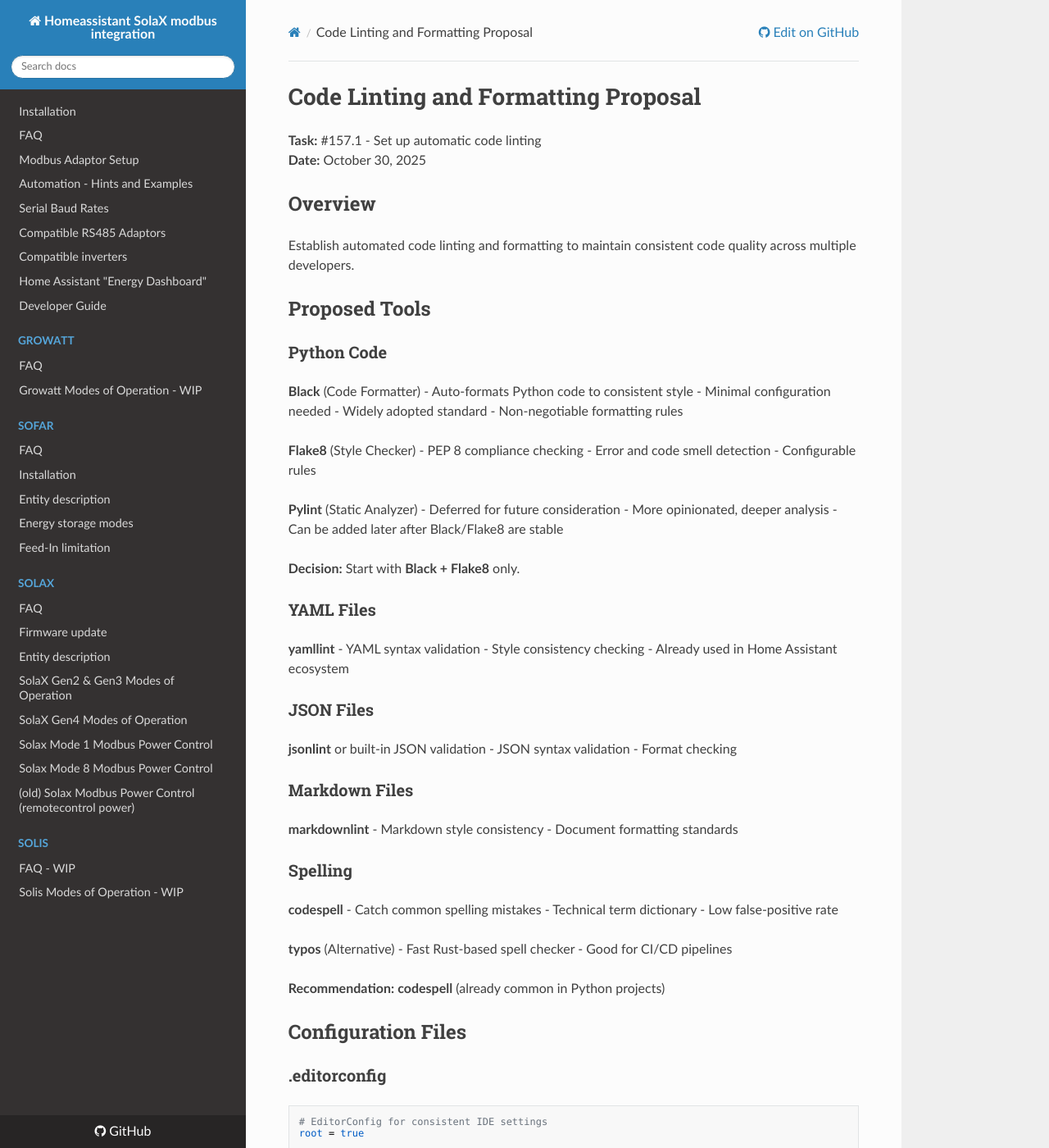
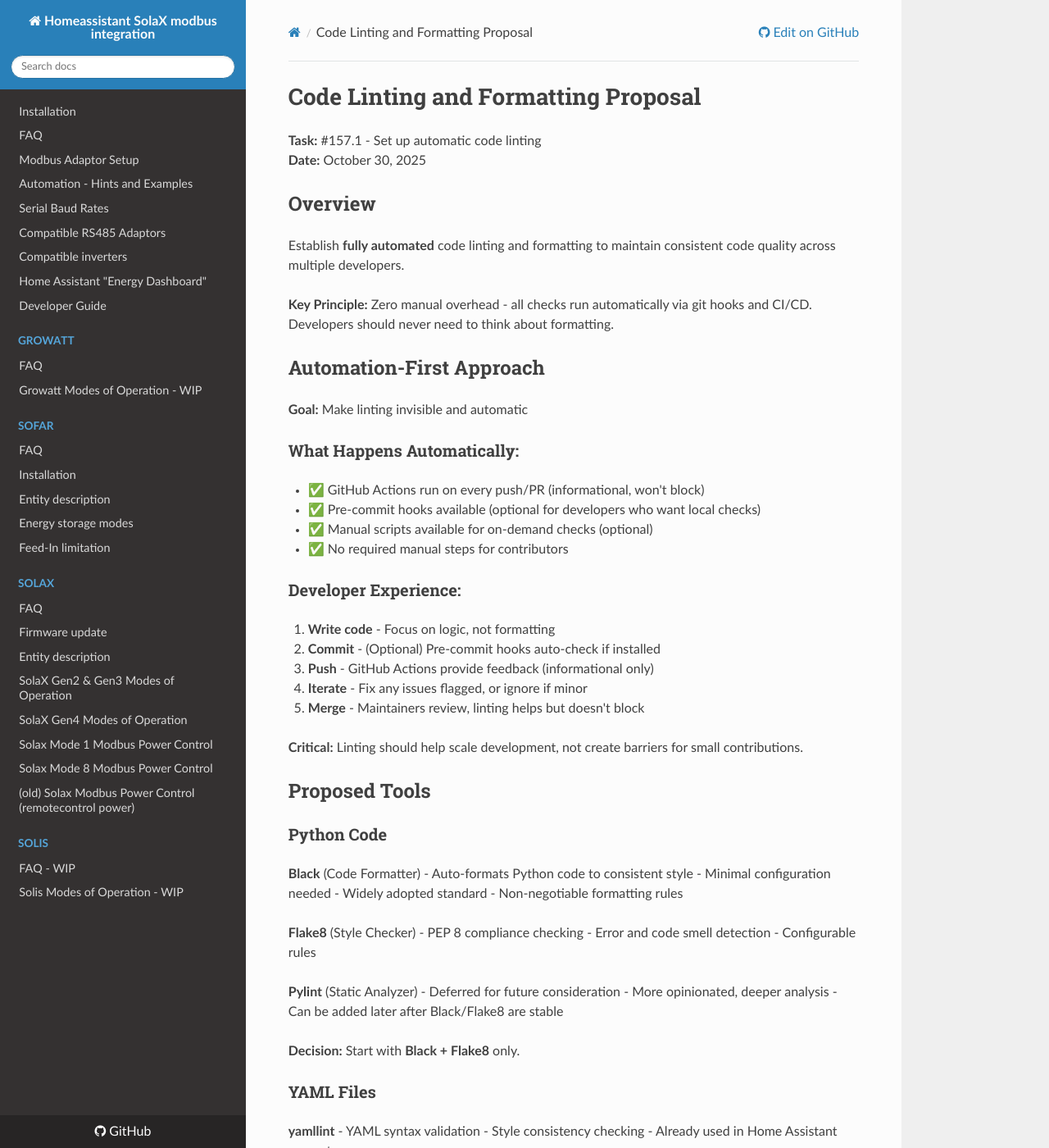
Before and after one commit to wills106/homeassistant-solax-modbus, an MkDocs documentation site: the page built from docs/developer/linting-proposal.md, in a window 1280 px wide and 1400 px high. Shown: the whole window at 82% size. Built offline with MkDocs 1.6.1, drawn with Linux system fonts in a browser that asks for light colours; nearby versions of some CDN libraries; some of the changed text lies outside the part shown.

Commit message:
Update linting proposal based on feedback: 180 char line length, emphasize automation
Incorporated feedback from @infradom (PR #1701):

Line length changes:
- Changed from 120 to 180 characters across all tools
- Preserves current code readability
- Respects existing long lines (some 180+ chars in __init__.py)

Automation emphasis:
- Added 'Automation-First Approach' section
- Emphasized zero manual overhead
- Clarified optional nature of all manual tools
- GitHub Actions informational only (won't block)
- Pre-commit hooks optional
- Focus: Help scale development, not create barriers

Key principles:
- Developers focus on logic, not formatting
- Automated checks provide feedback
- Won't block small contributions
- Minimal overhead for trivial corrections

Addresses @infradom's concerns about line length and overhead.

```diff
--- a/docs/developer/linting-proposal.md
+++ b/docs/developer/linting-proposal.md
@@ -5,7 +5,28 @@
 
 ## Overview
 
-Establish automated code linting and formatting to maintain consistent code quality across multiple developers.
+Establish **fully automated** code linting and formatting to maintain consistent code quality across multiple developers.
+
+**Key Principle:** Zero manual overhead - all checks run automatically via git hooks and CI/CD. Developers should never need to think about formatting.
+
+## Automation-First Approach
+
+**Goal:** Make linting invisible and automatic
+
+### What Happens Automatically:
+- ✅ GitHub Actions run on every push/PR (informational, won't block)
+- ✅ Pre-commit hooks available (optional for developers who want local checks)
+- ✅ Manual scripts available for on-demand checks (optional)
+- ✅ No required manual steps for contributors
+
+### Developer Experience:
+1. **Write code** - Focus on logic, not formatting
+2. **Commit** - (Optional) Pre-commit hooks auto-check if installed
+3. **Push** - GitHub Actions provide feedback (informational only)
+4. **Iterate** - Fix any issues flagged, or ignore if minor
+5. **Merge** - Maintainers review, linting helps but doesn't block
+
+**Critical:** Linting should help scale development, not create barriers for small contributions.
 
 ## Proposed Tools
 
@@ -320,17 +341,19 @@ echo "💡 Run ./scripts/lint.sh to verify"
 
 ## Implementation Plan
 
-### Phase 1: Setup and Configuration
+### Phase 1: Setup and Configuration (Fully Automated)
 1. Add `.editorconfig`
-2. Add `pyproject.toml` (Black config, line-length=120)
-3. Add `.flake8` (lenient configuration)
-4. Add `.yamllint`
+2. Add `pyproject.toml` (Black config, line-length=180)
+3. Add `.flake8` (lenient configuration, line-length=180)
+4. Add `.yamllint` (line-length=180)
 5. Add `.markdownlint.json`
 6. Add `.codespellrc`
-7. Create `scripts/lint.sh` (manual check script)
-8. Create `scripts/format.sh` (auto-fix script)
+7. Create `scripts/lint.sh` (manual check script - for developers who want to check before commit)
+8. Create `scripts/format.sh` (auto-fix script - for developers who want to format before commit)
 
-**Status:** Linting is **optional** at this phase
+**Automation:** All checks run automatically via GitHub Actions (informational only)
+**Developer overhead:** Zero - tools auto-format/check without manual steps
+**Status:** Linting is **optional** at this phase (won't block commits/PRs)
 
 ### Phase 2: Test on Subset
 1. Apply Black to `__init__.py` only
@@ -461,11 +484,14 @@ echo "💡 Run ./scripts/lint.sh to verify"
 
 ## Decisions Made
 
-1. **Line length:** ✅ 120 characters
+Based on feedback from @infradom and @wills106:
+
+1. **Line length:** ✅ **180 characters** (preserves current code readability)
 2. **Black:** ✅ Apply to subset first (__init__.py, plugin_solax.py)
 3. **Flake8:** ✅ Start lenient, tighten gradually
 4. **Pylint:** ✅ Deferred for future
 5. **Enforcement:** ✅ Optional initially, evaluate after Phase 6
+6. **Overhead:** ✅ Must be zero/minimal - fully automated, no manual steps
 
 ## Progress Tracking
 
```
Also changed, not shown: other parts of docs/developer/linting-proposal.md (+3 -3 lines).
